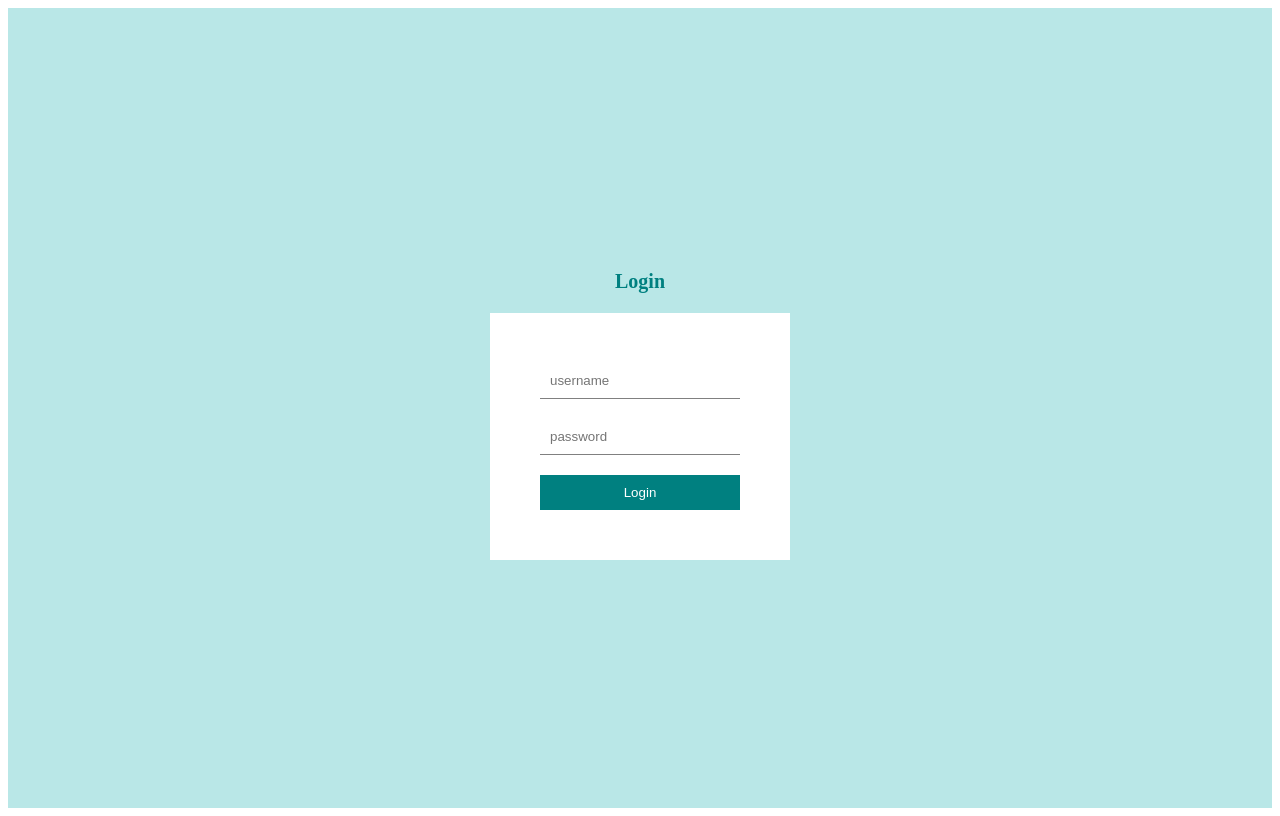
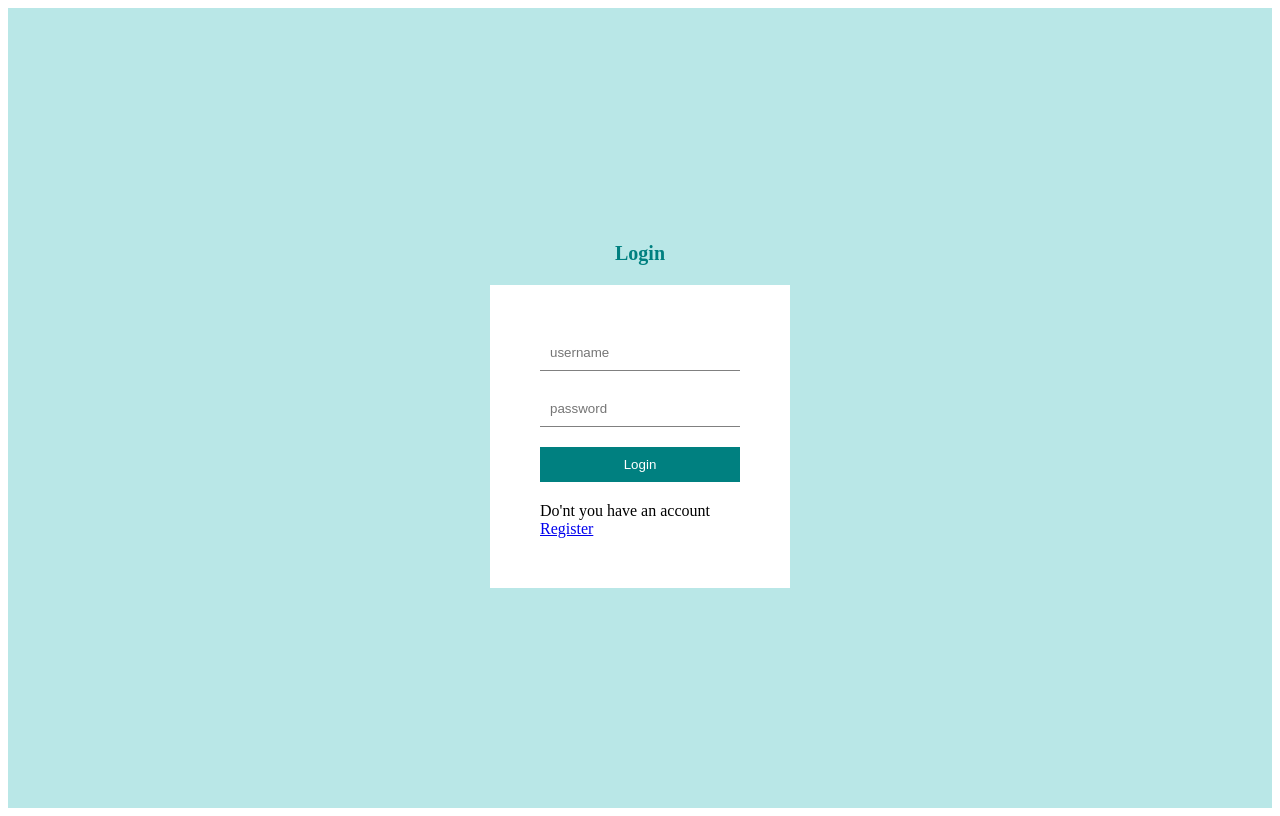
Before and after one commit to MariAzhdari/react-full-blog-app, a React (Create React App) app in the folder client/: page /login in a window 1280 px wide. Built offline with nearby package versions, Linux system fonts and the light colour scheme.

Commit message:
Link register page to login

```diff
--- a/client/src/pages/Login.jsx
+++ b/client/src/pages/Login.jsx
@@ -1,4 +1,5 @@
 import React from 'react'
+import { Link } from 'react-router-dom';
 
 const Login = () => {
   return (
@@ -8,6 +9,7 @@
         <input type="text" placeholder="username" />
         <input type="password" placeholder="password" />
         <button>Login</button>
+        <span>Do'nt you have an account <Link to="/register">Register</Link></span>
       </form>
     </div>
   );
```
